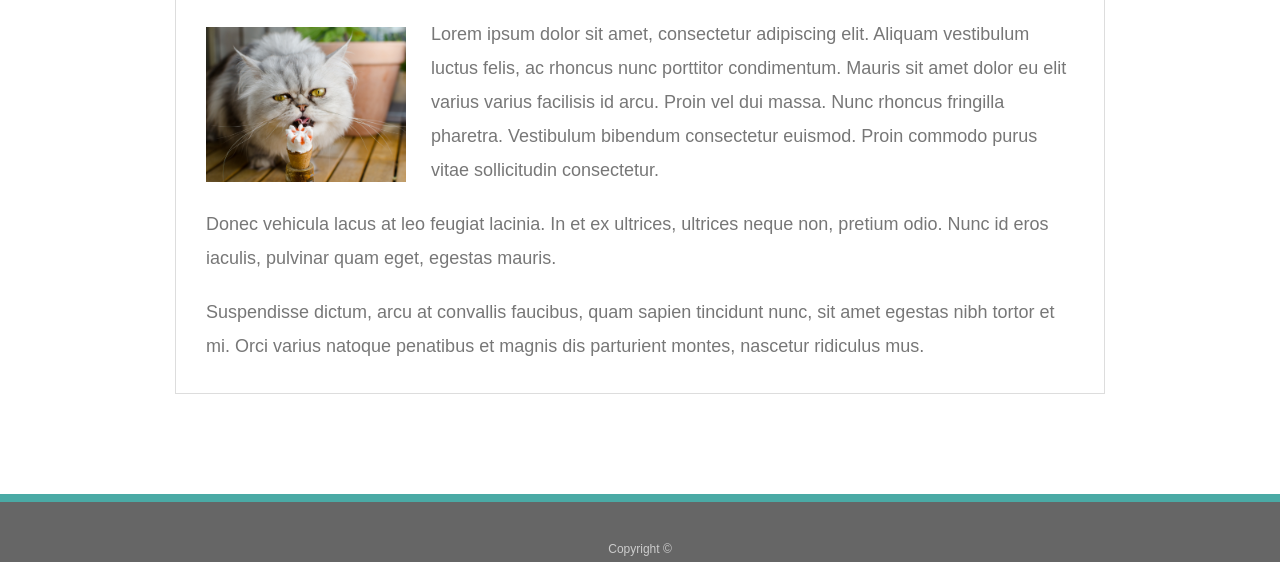
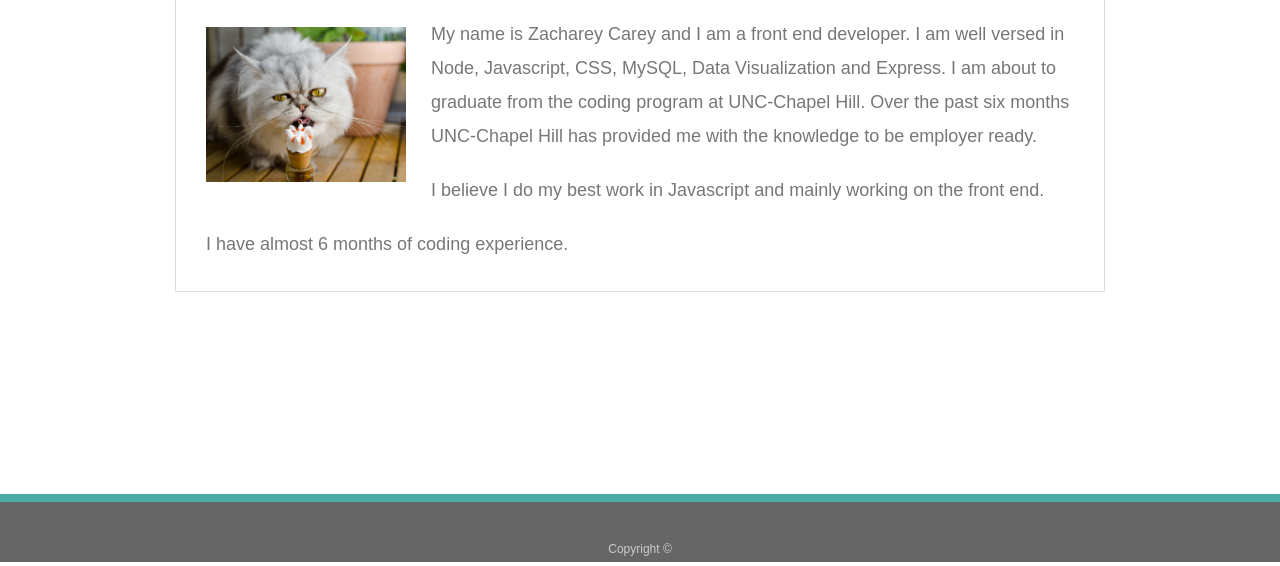
Before and after one commit to zcarey90/Bootstrap-Portfolio, a plain HTML site: page index.html in a window 1280 px wide. Shown: the part 236-802 px from the top of the page. Drawn offline with nearby package versions, Linux system fonts and the light colour scheme.

Commit message:
portfolio update

```diff
--- a/index.html
+++ b/index.html
@@ -31,24 +31,20 @@
         <img src="images/cat.jpg" class="auth-image" alt="Your Name" />
 
         <p>
-          Lorem ipsum dolor sit amet, consectetur adipiscing elit. Aliquam
-          vestibulum luctus felis, ac rhoncus nunc porttitor condimentum. Mauris
-          sit amet dolor eu elit varius varius facilisis id arcu. Proin vel dui
-          massa. Nunc rhoncus fringilla pharetra. Vestibulum bibendum
-          consectetur euismod. Proin commodo purus vitae sollicitudin
-          consectetur.
+          My name is Zacharey Carey and I am a front end developer. I am well
+          versed in Node, Javascript, CSS, MySQL, Data Visualization and
+          Express. I am about to graduate from the coding program at UNC-Chapel
+          Hill. Over the past six months UNC-Chapel Hill has provided me with
+          the knowledge to be employer ready.
         </p>
 
         <p>
-          Donec vehicula lacus at leo feugiat lacinia. In et ex ultrices,
-          ultrices neque non, pretium odio. Nunc id eros iaculis, pulvinar quam
-          eget, egestas mauris.
+          I believe I do my best work in Javascript and mainly working on the
+          front end.
         </p>
 
         <p>
-          Suspendisse dictum, arcu at convallis faucibus, quam sapien tincidunt
-          nunc, sit amet egestas nibh tortor et mi. Orci varius natoque
-          penatibus et magnis dis parturient montes, nascetur ridiculus mus.
+          I have almost 6 months of coding experience.
         </p>
       </section>
     </div>
```
Also changed, not shown: contact.html (+3 -2 lines), 1 other file.
